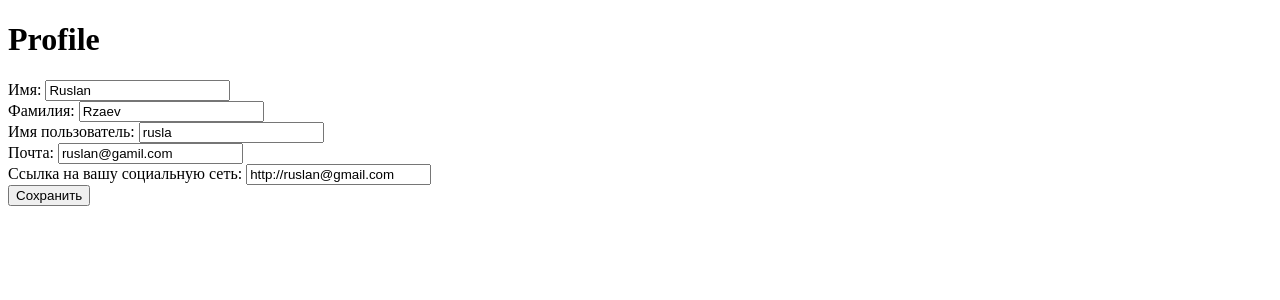
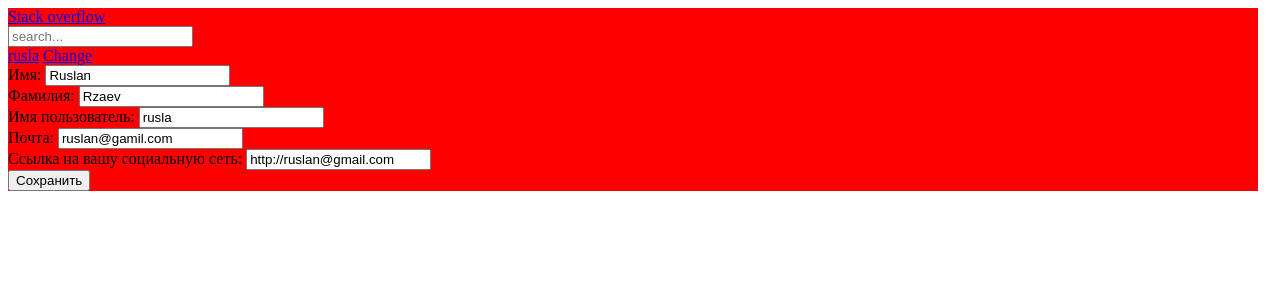
Before and after one commit to ruslanrzaevv/stackvoerflow, a Django app: a page that uses templates/users/profile.html in a window 1280 px wide. Shown: the top 300 px of the page. Run offline with Django 5.2, Linux system fonts and the light colour scheme; a user stored in the database is signed in; parts of the project's set-up code (start-up, migrations or seed data) failed here and were passed over.

Commit message:
added profile

```diff
--- /dev/null
+++ b/static/questions/css/style.css
@@ -0,0 +1,4 @@
+.container{
+    width: 1250px;
+    background-color: red;
+}
--- a/templates/base.html
+++ b/templates/base.html
@@ -1,3 +1,4 @@
+{% load static %}
 <!DOCTYPE html>
 <html lang="en">
 <head>
@@ -5,59 +6,28 @@
     <meta name="viewport" content="width=device-width, initial-scale=1.0">
     <title>Stack Overflow</title>
     {{ form.media }}
+<link rel="stylesheet" href="{% static 'questions/css/style.css' %}">
 
 </head>
 <body>
 
     <style>
-        .container {
-    width: 100;
-    max-width: 1230px;
-    padding: 0 15px;
-    margin: 0 auto;
-    }
-
-    .header {
-    padding-top: 30px;
-    width: 100%;
-    position: absolute;
-    top: 0;
-    left: 0;
-    right: 0;
-    z-index: 1000;
-}
-
-.header__inner {
-    display: flex;
-    justify-content: space-between;
-    align-items: center;
-}
-
-.nav {
-    font-size: 15px;
-}
-
-.nav__link {
-    display: inline-block;
-    vertical-align: top;
-    margin: 0 15px;
-    position: relative;
-    color: #fff;
-    text-decoration: none;
-    transition: color 0.1s linear;
-}
 
     </style>
+
 
     <header class="header">
         <div class="container">
 
             <div class="header__inner">
-                <a class="header__logo" href="{% url 'index' %}">Stack Overflow</a>
+                <a class="header__logo" href="{% url 'index' %}">Stack overflow</a>
+                <form action=".">
+                <input class="header__input" type="text" placeholder="search...">
+                </form>
             <nav class="nav">
                 {% if request.user.is_authenticated %}
-                    <a class="" href="{% url 'profile' user.username %}">{{ user.username }}</a>
-                    <a class="" href="{% url 'profile' user.username %}">Change</a>
+                    <a class="nav__link" href="{% url 'profile' user.username %}">{{ user.username }}</a>
+                    <a class="nav__link" href="{% url 'profile' user.username %}">Change</a>
                     {% else %}
                         <a class="nav__link" href="#">Log in</a>
                         <a class="nav__link" href="#">Sign in</a>
@@ -69,8 +39,14 @@
     </header>
 
     <main>
-        {% block main %}
-        {% endblock %}
+        <div class="content">
+            <div class="container">
+                <div class="content__inner">
+                    {% block main %}
+                    {% endblock %}
+                </div>
+            </div>
+        </div>
     </main>
 
     <footer>
--- a/templates/users/profile.html
+++ b/templates/users/profile.html
@@ -1,15 +1,8 @@
-<!DOCTYPE html>
-<html lang="en">
 
-<head>
-    <meta charset="UTF-8">
-    <meta name="viewport" content="width=device-width, initial-scale=1.0">
-    <title>Document</title>
-</head>
 
-<body>
-    <h1>Profile</h1>
+{% extends 'base.html' %}
 
+{% block main %}
 <form action="." method="post" enctype="multipart/form-data">
     {% csrf_token %}
     {% if user.image %}
@@ -43,6 +36,4 @@
     </div>
     <button type="submit">Сохранить</button>
 </form>
-</body>
-
-</html>
+{% endblock %}
```
Also changed, not shown: db.sqlite3, media/users_images/3.jpg (added), media/users_images/4.png (added). Lines whose indentation alone changed are shown as unchanged.
